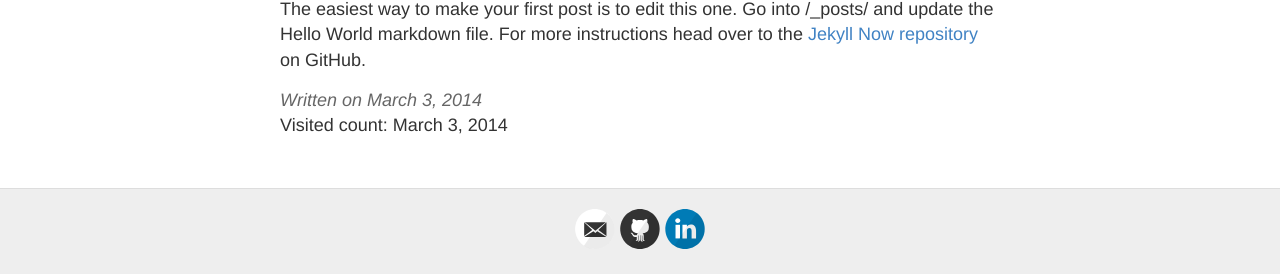
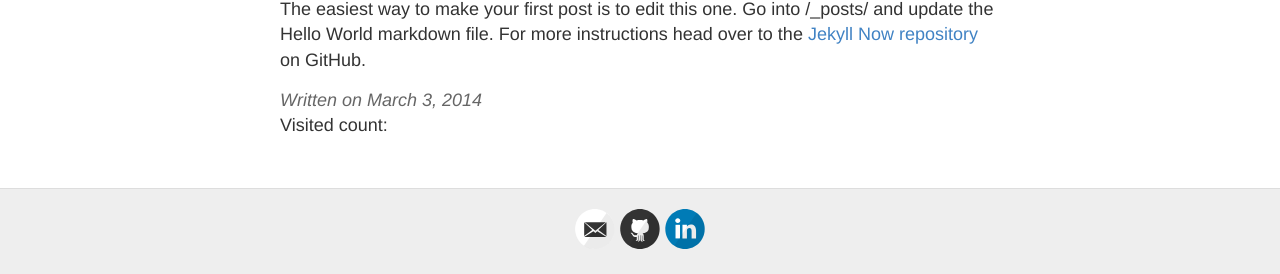
Before and after one commit to SamFu1113/SamFu1113.github.io, a Jekyll site: the page built from _posts/2014-3-3-Hello-World.md, in a window 1280 px wide. Shown: the part 702-976 px from the top of the page. Built offline with Jekyll 4.4.1, drawn with Linux system fonts in a browser that asks for light colours; part of the change alters nothing that is shown.

```diff
--- a/_layouts/post.html
+++ b/_layouts/post.html
@@ -14,8 +14,8 @@ layout: default
     Written on {{ page.date | date: "%B %e, %Y" }}
   </div>
 
+  <div>Visited count:</div>
   <div class="website-counter">
-    Visited count: {{ page.date | date: "%B %e, %Y" }}
   </div>
 
   {% include disqus.html %}
```
